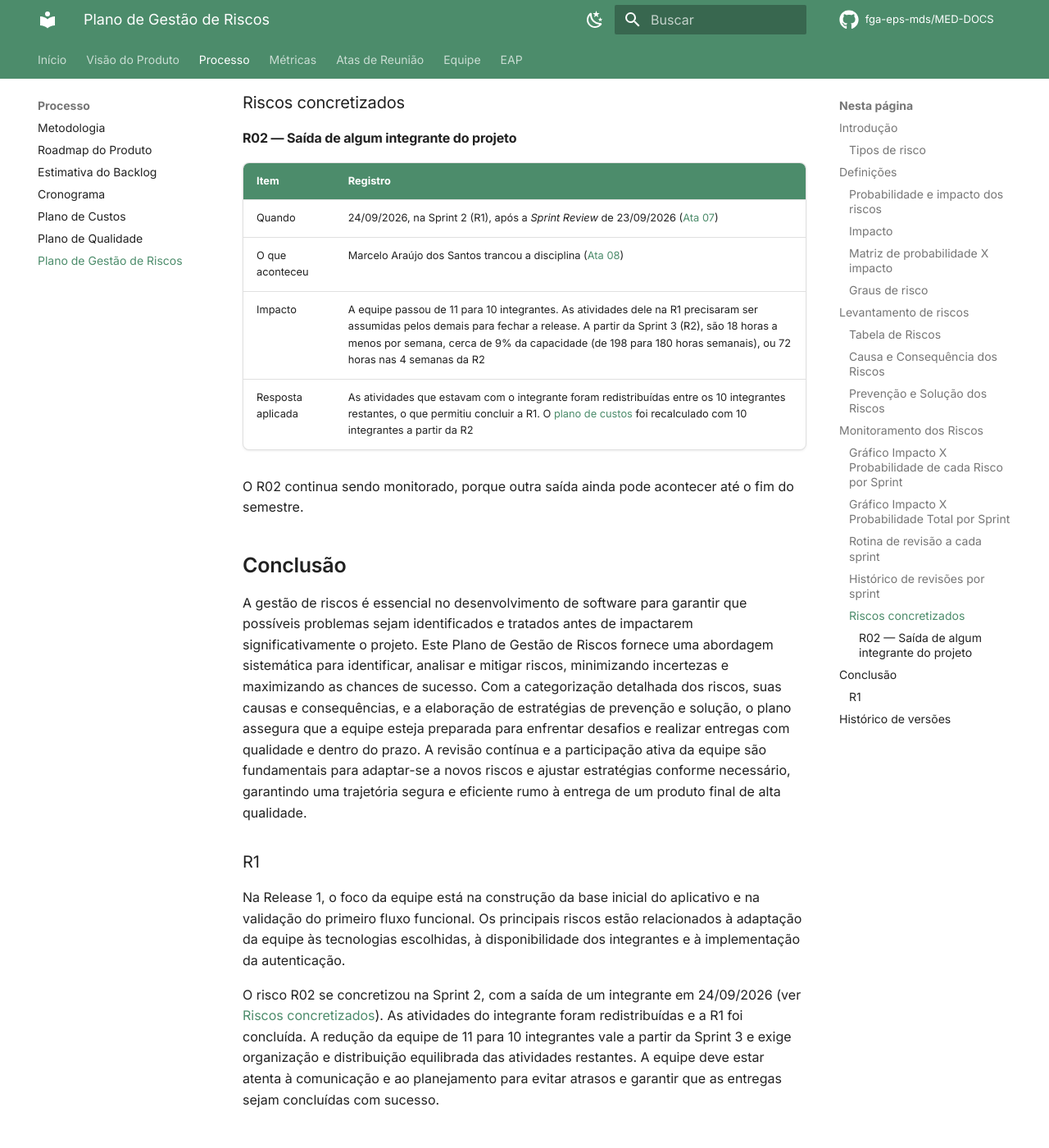
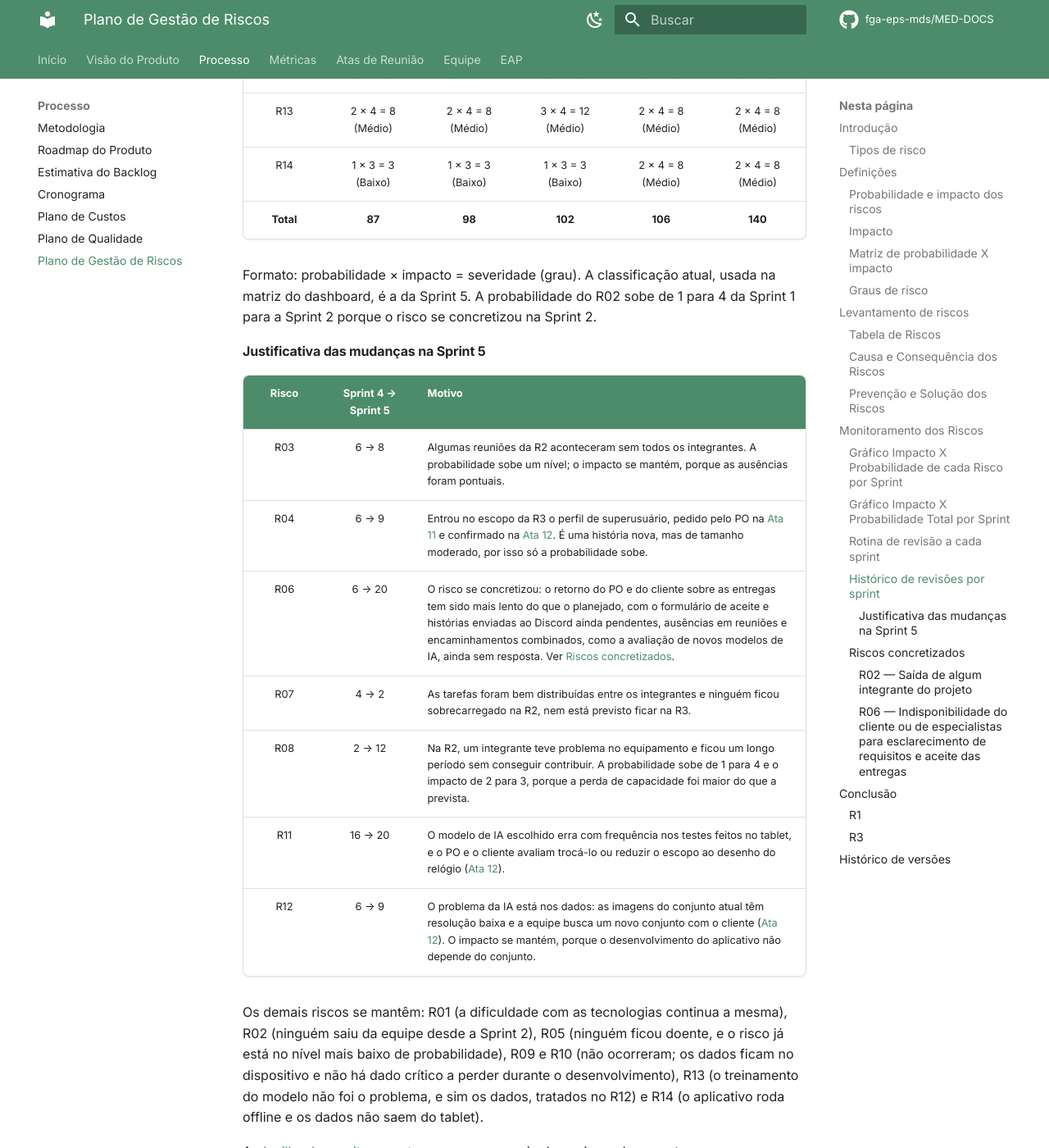
Before and after one commit to apollen27983/UNIEURO_MED-DOCS, an MkDocs documentation site: the page built from docs/processo/riscos.md, in a window 1280 px wide and 1400 px high, scrolled down 9104 px. Shown: the whole window at 82% size. Built offline with MkDocs 1.6.1 and Material for MkDocs 9.7.7, drawn with Linux system fonts in a browser that asks for light colours; comment, search, counter and statistics services are not loaded; some of the changed text lies outside the part shown.

Commit message:
docs(riscos): adiciona revisão da Sprint 5 (R3) e registra R06 concretizado
Reavalia os riscos na primeira sprint da R3, com justificativa de cada
mudança de classificação. Sobem R03, R04, R06, R08, R11 e R12; desce R07.
O R06 (aceite das entregas) passa a constar como risco concretizado.
Atualiza o histórico e a classificação atual lidos pelo dashboard.

```diff
--- a/docs/processo/riscos.md
+++ b/docs/processo/riscos.md
@@ -75,7 +75,7 @@ Nenhum produto de dois níveis de 1 a 5 resulta em 13 ou 14, por isso não há l
 | R03 | Divergência nos horários disponíveis dos integrantes | Organizacional |
 | R04 | Alteração no escopo do projeto | Gerencial |
 | R05 | Integrante com problema de saúde | Externo |
-| R06 | Indisponibilidade do cliente ou de especialistas para esclarecimento de requisitos | Externo |
+| R06 | Indisponibilidade do cliente ou de especialistas para esclarecimento de requisitos e aceite das entregas | Externo |
 | R07 | Sobrecarga de membros da equipe, principalmente perto das entregas de release | Gerencial |
 | R08 | Falha de equipamento | Externo |
 | R09 | Dependência entre atividades | Organizacional |
@@ -94,7 +94,7 @@ Nenhum produto de dois níveis de 1 a 5 resulta em 13 ou 14, por isso não há l
 | R03 | Conflitos de agenda entre integrantes com outras disciplinas e compromissos acadêmicos | Dificuldade de comunicação e atraso na execução das atividades |
 | R04 | Mudanças nos requisitos solicitadas pelo cliente (UniEuro) | Retrabalho e impacto no cronograma do projeto |
 | R05 | Problemas de saúde de integrantes | Ausência temporária e atraso nas entregas |
-| R06 | Falta de disponibilidade do cliente ou de especialistas (ex.: professor/PO da UniEuro) | Dificuldade na definição de requisitos e atrasos no projeto |
+| R06 | Falta de disponibilidade do cliente ou de especialistas (ex.: professor/PO da UniEuro) para reuniões, esclarecimentos e validação das entregas | Dificuldade na definição de requisitos, histórias paradas aguardando aceite e atrasos no projeto |
 | R07 | Distribuição inadequada de tarefas, especialmente perto das release | Queda na produtividade e risco de burnout |
 | R08 | Problemas técnicos em equipamentos (tablets, notebooks) | Interrupção do trabalho e perda de produtividade |
 | R09 | Forte dependência entre tarefas de frentes diferentes (ex.: modelo de IA e aplicativo) | Efeito cascata de atrasos no cronograma |
@@ -113,9 +113,9 @@ Nenhum produto de dois níveis de 1 a 5 resulta em 13 ou 14, por isso não há l
 | R03 | Planejamento de horários e definição de reuniões fixas | Reorganização do cronograma e uso de comunicação assíncrona |
 | R04 | Definição clara de requisitos e controle de mudanças | Replanejamento do projeto e priorização de funcionalidades |
 | R05 | Distribuição equilibrada de tarefas | Redistribuição das atividades e ajuste no cronograma |
-| R06 | Agendamento prévio de reuniões com cliente/especialistas | Tomada de decisões com base em suposições documentadas até validação |
+| R06 | Agendamento prévio de reuniões com cliente/especialistas, formulário único de aceite e validação prévia das histórias na reunião semanal | Lembrete pelo canal que o PO usa (WhatsApp) e continuidade do desenvolvimento com base em suposições documentadas até a validação |
 | R07 | Planejamento adequado da carga de trabalho | Redistribuição de tarefas e ajuste de prazos |
-| R08 | Manutenção preventiva e uso de backup de arquivos | Utilização de equipamentos alternativos e recuperação de dados |
+| R08 | Manutenção preventiva e uso de backup de arquivos | Utilização de equipamentos alternativos (laboratório ou empréstimo), recuperação de dados e redistribuição temporária das tarefas |
 | R09 | Planejamento das atividades considerando dependências | Reorganização da ordem das tarefas e ajuste no cronograma |
 | R10 | Testes de persistência de dados e rotina de backup/exportação periódica | Recuperação a partir do último backup e revisão do mecanismo de gravação local |
 | R11 | Testes contínuos e validações frequentes com o cliente | Correção da solução e ajustes nos requisitos |
@@ -151,25 +151,39 @@ Os dados ficam versionados em `analytics-raw-data/riscos_historico.json`, e a cl
 
 **Tabela:** Classificação dos riscos nas sprints realizadas
 
-| Risco | Sprint 1 · R1 (até 13/09) | Sprint 2 · R1 (até 27/09) | Sprint 3 · R2 (até 11/10) | Sprint 4 · R2 (até 25/10) |
-| :---: | :---: | :---: | :---: | :---: |
-| R01 | 4 × 4 = 16 (Elevado) | 4 × 4 = 16 (Elevado) | 3 × 4 = 12 (Médio) | 3 × 5 = 15 (Elevado) |
-| R02 | 1 × 3 = 3 (Baixo) | 4 × 3 = 12 (Médio) | 4 × 3 = 12 (Médio) | 3 × 3 = 9 (Médio) |
-| R03 | 4 × 3 = 12 (Médio) | 4 × 3 = 12 (Médio) | 3 × 4 = 12 (Médio) | 3 × 2 = 6 (Médio) |
-| R04 | 3 × 3 = 9 (Médio) | 3 × 3 = 9 (Médio) | 2 × 3 = 6 (Médio) | 2 × 3 = 6 (Médio) |
-| R05 | 2 × 2 = 4 (Baixo) | 2 × 2 = 4 (Baixo) | 2 × 3 = 6 (Médio) | 1 × 2 = 2 (Baixo) |
-| R06 | 2 × 3 = 6 (Médio) | 2 × 3 = 6 (Médio) | 2 × 2 = 4 (Baixo) | 2 × 3 = 6 (Médio) |
-| R07 | 1 × 2 = 2 (Baixo) | 2 × 2 = 4 (Baixo) | 2 × 2 = 4 (Baixo) | 2 × 2 = 4 (Baixo) |
-| R08 | 1 × 2 = 2 (Baixo) | 1 × 2 = 2 (Baixo) | 1 × 2 = 2 (Baixo) | 1 × 2 = 2 (Baixo) |
-| R09 | 1 × 3 = 3 (Baixo) | 1 × 3 = 3 (Baixo) | 2 × 3 = 6 (Médio) | 3 × 4 = 12 (Médio) |
-| R10 | 3 × 3 = 9 (Médio) | 3 × 3 = 9 (Médio) | 3 × 3 = 9 (Médio) | 2 × 3 = 6 (Médio) |
-| R11 | 1 × 4 = 4 (Baixo) | 1 × 4 = 4 (Baixo) | 2 × 4 = 8 (Médio) | 4 × 4 = 16 (Elevado) |
-| R12 | 2 × 3 = 6 (Médio) | 2 × 3 = 6 (Médio) | 2 × 3 = 6 (Médio) | 2 × 3 = 6 (Médio) |
-| R13 | 2 × 4 = 8 (Médio) | 2 × 4 = 8 (Médio) | 3 × 4 = 12 (Médio) | 2 × 4 = 8 (Médio) |
-| R14 | 1 × 3 = 3 (Baixo) | 1 × 3 = 3 (Baixo) | 1 × 3 = 3 (Baixo) | 2 × 4 = 8 (Médio) |
-| **Total** | **87** | **98** | **102** | **106** |
+| Risco | Sprint 1 · R1 (até 13/09) | Sprint 2 · R1 (até 27/09) | Sprint 3 · R2 (até 11/10) | Sprint 4 · R2 (até 25/10) | Sprint 5 · R3 (até 08/11) |
+| :---: | :---: | :---: | :---: | :---: | :---: |
+| R01 | 4 × 4 = 16 (Elevado) | 4 × 4 = 16 (Elevado) | 3 × 4 = 12 (Médio) | 3 × 5 = 15 (Elevado) | 3 × 5 = 15 (Elevado) |
+| R02 | 1 × 3 = 3 (Baixo) | 4 × 3 = 12 (Médio) | 4 × 3 = 12 (Médio) | 3 × 3 = 9 (Médio) | 3 × 3 = 9 (Médio) |
+| R03 | 4 × 3 = 12 (Médio) | 4 × 3 = 12 (Médio) | 3 × 4 = 12 (Médio) | 3 × 2 = 6 (Médio) | 4 × 2 = 8 (Médio) |
+| R04 | 3 × 3 = 9 (Médio) | 3 × 3 = 9 (Médio) | 2 × 3 = 6 (Médio) | 2 × 3 = 6 (Médio) | 3 × 3 = 9 (Médio) |
+| R05 | 2 × 2 = 4 (Baixo) | 2 × 2 = 4 (Baixo) | 2 × 3 = 6 (Médio) | 1 × 2 = 2 (Baixo) | 1 × 2 = 2 (Baixo) |
+| R06 | 2 × 3 = 6 (Médio) | 2 × 3 = 6 (Médio) | 2 × 2 = 4 (Baixo) | 2 × 3 = 6 (Médio) | 5 × 4 = 20 (Elevado) |
+| R07 | 1 × 2 = 2 (Baixo) | 2 × 2 = 4 (Baixo) | 2 × 2 = 4 (Baixo) | 2 × 2 = 4 (Baixo) | 1 × 2 = 2 (Baixo) |
+| R08 | 1 × 2 = 2 (Baixo) | 1 × 2 = 2 (Baixo) | 1 × 2 = 2 (Baixo) | 1 × 2 = 2 (Baixo) | 4 × 3 = 12 (Médio) |
+| R09 | 1 × 3 = 3 (Baixo) | 1 × 3 = 3 (Baixo) | 2 × 3 = 6 (Médio) | 3 × 4 = 12 (Médio) | 3 × 4 = 12 (Médio) |
+| R10 | 3 × 3 = 9 (Médio) | 3 × 3 = 9 (Médio) | 3 × 3 = 9 (Médio) | 2 × 3 = 6 (Médio) | 2 × 3 = 6 (Médio) |
+| R11 | 1 × 4 = 4 (Baixo) | 1 × 4 = 4 (Baixo) | 2 × 4 = 8 (Médio) | 4 × 4 = 16 (Elevado) | 5 × 4 = 20 (Elevado) |
+| R12 | 2 × 3 = 6 (Médio) | 2 × 3 = 6 (Médio) | 2 × 3 = 6 (Médio) | 2 × 3 = 6 (Médio) | 3 × 3 = 9 (Médio) |
+| R13 | 2 × 4 = 8 (Médio) | 2 × 4 = 8 (Médio) | 3 × 4 = 12 (Médio) | 2 × 4 = 8 (Médio) | 2 × 4 = 8 (Médio) |
+| R14 | 1 × 3 = 3 (Baixo) | 1 × 3 = 3 (Baixo) | 1 × 3 = 3 (Baixo) | 2 × 4 = 8 (Médio) | 2 × 4 = 8 (Médio) |
+| **Total** | **87** | **98** | **102** | **106** | **140** |
 
-Formato: probabilidade × impacto = severidade (grau). A classificação atual, usada na matriz do dashboard, é a da Sprint 4. A probabilidade do R02 sobe de 1 para 4 da Sprint 1 para a Sprint 2 porque o risco se concretizou na Sprint 2.
+Formato: probabilidade × impacto = severidade (grau). A classificação atual, usada na matriz do dashboard, é a da Sprint 5. A probabilidade do R02 sobe de 1 para 4 da Sprint 1 para a Sprint 2 porque o risco se concretizou na Sprint 2.
+
+#### Justificativa das mudanças na Sprint 5
+
+| Risco | Sprint 4 → Sprint 5 | Motivo |
+| :---: | :---: | :--- |
+| R03 | 6 → 8 | Algumas reuniões da R2 aconteceram sem todos os integrantes. A probabilidade sobe um nível; o impacto se mantém, porque as ausências foram pontuais. |
+| R04 | 6 → 9 | Entrou no escopo da R3 o perfil de superusuário, pedido pelo PO na [Ata 11](../atas-reunioes/Ata-11-EPS-2026-10-30-PO.md) e confirmado na [Ata 12](../atas-reunioes/Ata-12-EPS-2026-11-09-PO.md). É uma história nova, mas de tamanho moderado, por isso só a probabilidade sobe. |
+| R06 | 6 → 20 | O risco se concretizou: o retorno do PO e do cliente sobre as entregas tem sido mais lento do que o planejado, com o formulário de aceite e histórias enviadas ao Discord ainda pendentes, ausências em reuniões e encaminhamentos combinados, como a avaliação de novos modelos de IA, ainda sem resposta. Ver [Riscos concretizados](#riscos-concretizados). |
+| R07 | 4 → 2 | As tarefas foram bem distribuídas entre os integrantes e ninguém ficou sobrecarregado na R2, nem está previsto ficar na R3. |
+| R08 | 2 → 12 | Na R2, um integrante teve problema no equipamento e ficou um longo período sem conseguir contribuir. A probabilidade sobe de 1 para 4 e o impacto de 2 para 3, porque a perda de capacidade foi maior do que a prevista. |
+| R11 | 16 → 20 | O modelo de IA escolhido erra com frequência nos testes feitos no tablet, e o PO e o cliente avaliam trocá-lo ou reduzir o escopo ao desenho do relógio ([Ata 12](../atas-reunioes/Ata-12-EPS-2026-11-09-PO.md)). |
+| R12 | 6 → 9 | O problema da IA está nos dados: as imagens do conjunto atual têm resolução baixa e a equipe busca um novo conjunto com o cliente ([Ata 12](../atas-reunioes/Ata-12-EPS-2026-11-09-PO.md)). O impacto se mantém, porque o desenvolvimento do aplicativo não depende do conjunto. |
+
+Os demais riscos se mantêm: R01 (a dificuldade com as tecnologias continua a mesma), R02 (ninguém saiu da equipe desde a Sprint 2), R05 (ninguém ficou doente, e o risco já está no nível mais baixo de probabilidade), R09 e R10 (não ocorreram; os dados ficam no dispositivo e não há dado crítico a perder durante o desenvolvimento), R13 (o treinamento do modelo não foi o problema, e sim os dados, tratados no R12) e R14 (o aplicativo roda offline e os dados não saem do tablet).
 
 A [planilha de monitoramento](https://docs.google.com/spreadsheets/d/1ZarJ5KuICboZrPrMZGIZyJAHq8Ju39r4wP2-Lx8_pqc/edit?usp=sharing) segue como apoio da equipe e deve conter as mesmas sprints desta tabela.
 
@@ -186,6 +200,17 @@ A [planilha de monitoramento](https://docs.google.com/spreadsheets/d/1ZarJ5KuICb
 
 O R02 continua sendo monitorado, porque outra saída ainda pode acontecer até o fim do semestre.
 
+#### R06 — Indisponibilidade do cliente ou de especialistas para esclarecimento de requisitos e aceite das entregas
+
+| Item | Registro |
+| :--- | :--- |
+| Quando | Sprint 5 (R3). Apontado na reunião de 30/10/2026 ([Ata 11](../atas-reunioes/Ata-11-EPS-2026-10-30-PO.md)) e ainda pendente em 09/11/2026 ([Ata 12](../atas-reunioes/Ata-12-EPS-2026-11-09-PO.md)) |
+| O que aconteceu | O formulário único de aceite das histórias da R1 e da R2 ficou sem resposta do PO, e as histórias #10, #23 e #17, enviadas ao Discord, também seguiam sem retorno. O cliente respondeu ao formulário e validou as entregas. Na Ata 11, o professor apontou a falta de retorno como o maior risco do projeto |
+| Impacto | Histórias concluídas ficam na coluna de aceitação do ZenHub, a *velocity* da R2 ficou zerada porque só conta pontos com aceite formal, e o planejamento da reta final depende de validações que ainda não chegaram |
+| Resposta aplicada | Formulário único de aceite com todas as histórias pendentes e o APK; validação prévia das histórias da R3 na própria reunião semanal; lembrete por WhatsApp, canal que o PO usa. Na Ata 12, ficou combinado que a equipe segue o desenvolvimento quando não houver resposta e ajusta no caminho se o PO ou o cliente pedirem mudança. O PO se comprometeu a responder o formulário até 11/11/2026 |
+
+O R06 continua sendo monitorado até o aceite final da R3.
+
 ## Conclusão
 
 A gestão de riscos é essencial no desenvolvimento de software para garantir que possíveis problemas sejam identificados e tratados antes de impactarem significativamente o projeto. Este Plano de Gestão de Riscos fornece uma abordagem sistemática para identificar, analisar e mitigar riscos, minimizando incertezas e maximizando as chances de sucesso. Com a categorização detalhada dos riscos, suas causas e consequências, e a elaboração de estratégias de prevenção e solução, o plano assegura que a equipe esteja preparada para enfrentar desafios e realizar entregas com qualidade e dentro do prazo. A revisão contínua e a participação ativa da equipe são fundamentais para adaptar-se a novos riscos e ajustar estratégias conforme necessário, garantindo uma trajetória segura e eficiente rumo à entrega de um produto final de alta qualidade.
@@ -196,6 +221,10 @@ Na Release 1, o foco da equipe está na construção da base inicial do aplicati
 
 O risco R02 se concretizou na Sprint 2, com a saída de um integrante em 24/09/2026 (ver [Riscos concretizados](#riscos-concretizados)). As atividades do integrante foram redistribuídas e a R1 foi concluída. A redução da equipe de 11 para 10 integrantes vale a partir da Sprint 3 e exige organização e distribuição equilibrada das atividades restantes. A equipe deve estar atenta à comunicação e ao planejamento para evitar atrasos e garantir que as entregas sejam concluídas com sucesso.
 
+### R3
+
+Na Release 3, os riscos mais altos são o R06 e o R11, ambos de grau Elevado. O R06 se concretizou: o aceite das entregas depende de um retorno do PO e do cliente que tem sido mais lento que o planejado, e a equipe passou a validar as histórias na própria reunião semanal e a seguir o desenvolvimento quando não há resposta. O R11 subiu porque o modelo de IA ainda não tem a precisão esperada e pode ser trocado, o que se reflete também no R12, pela qualidade dos dados. O R08 subiu depois que um integrante ficou um longo período sem equipamento na R2.
+
 ## Histórico de versões
 
 | Versão | Descrição | Autor | Data | Revisor | Data de revisão |
@@ -203,3 +232,4 @@ O risco R02 se concretizou na Sprint 2, com a saída de um integrante em 24/09/2
 | 1.0 | Criação da documentação de riscos | [Eduardo Ferreira](https://github.com/eduardoferre) | 27/09/2026 | A definir | — |
 | 1.1 | Adição dos gráficos de impacto e probabilidade e conclusão da R1 | [Eduardo Ferreira](https://github.com/eduardoferre) | 27/09/2026 | A definir | — |
 | 1.2 | Escala única de classificação com o dashboard, histórico apenas das sprints realizadas, registro do R02 concretizado | [Eduardo Ferreira](https://github.com/eduardoferre) | 25/10/2026 | A definir | — |
+| 1.3 | Revisão da Sprint 5 (R3) com justificativa de cada mudança, R06 registrado como risco concretizado e conclusão da R3 | [Daniel Ferreira Nunes](https://github.com/Mach1r0) | 15/11/2026 | A definir | — |
```
Also changed, not shown: 2 other files.
